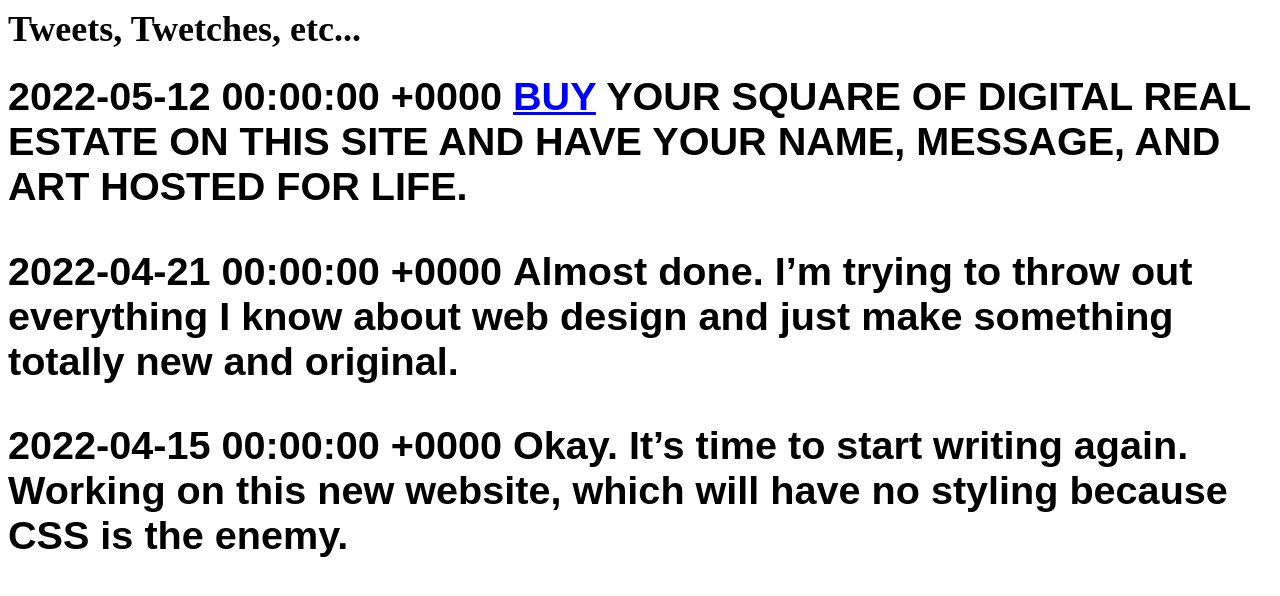
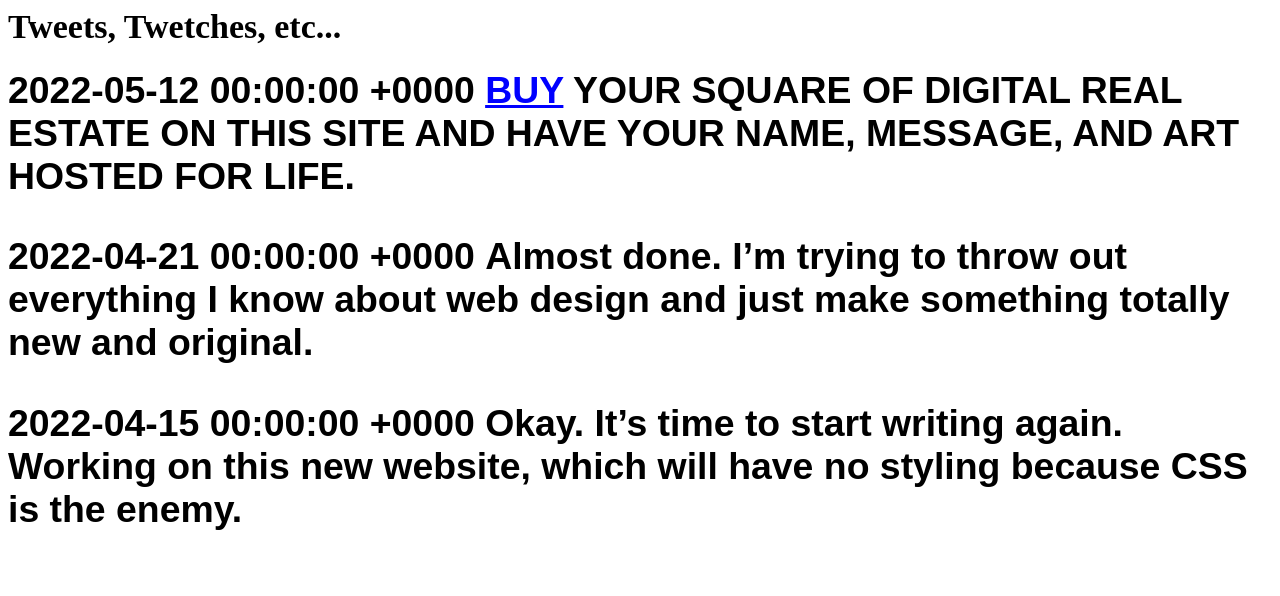
Before and after one commit to 0x000m/old, a Jekyll site: the page built from tweets.md, in a window 1280 px wide. Shown: the top 596 px of the page. Built offline with Jekyll 4.4.1, drawn with Linux system fonts in a browser that asks for light colours.

Commit message:
Update default.html

```diff
--- a/_layouts/default.html
+++ b/_layouts/default.html
@@ -8,7 +8,7 @@
     background-color: #006951;}
 
       article{margin:auto;max-width:650px;text-align:justify;}
-      img{mix-blend-mode: hard-light;background-color:#006951;}.low .featured-img,.low p.img,li.low .featured-img,li.low p.img{background-color:#162dab}.low .category,li.low .category{color:#162dab}.low .category-low,li.low .category-low{display:block}.hig .featured-img,.hig p.img,li.hig .featured-img,li.hig p.img{background-color:#d11305}.hig .category,li.hig .category{color:#d11305}.hig .category-hig,li.hig .category-hig{display:block}.obs .featured-img,.obs p.img{background-color:#006951}.obs .category{color:#006951}.obs .category-obs{display:block}header.top{position:relative;padding-bottom:.5rem;border-bottom:2px solid #000;min-height:110px}header.top h1{text-transform:uppercase}img{max-width:100%;}a{color:default;}h1,h2,h3,h4,h5,h6{font-family:serif;}b{font-family:sans-serif;}body{font-family:sans-serif;font-size:18px;}.tweet p {display:inline;}.tweet{font-size:2.2em;font-weight:700;}.container{position:relative;color:#fff}.bottom-left{position:absolute;bottom:8px;left:16px}.top-left{position:absolute;top:8px;left:16px}.top-right{position:absolute;top:8px;right:16px}.bottom-right{position:absolute;bottom:8px;right:16px}.centered{position:absolute;top:50%;left:50%;transform:translate(-50%,-50%)}.column{float:left;width:33.33%;padding:5px}.row::after{content:"";clear:both;display:table}</style>
+      img{mix-blend-mode: hard-light;background-color:#006951;}.low .featured-img,.low p.img,li.low .featured-img,li.low p.img{background-color:#162dab}.low .category,li.low .category{color:#162dab}.low .category-low,li.low .category-low{display:block}.hig .featured-img,.hig p.img,li.hig .featured-img,li.hig p.img{background-color:#d11305}.hig .category,li.hig .category{color:#d11305}.hig .category-hig,li.hig .category-hig{display:block}.obs .featured-img,.obs p.img{background-color:#006951}.obs .category{color:#006951}.obs .category-obs{display:block}header.top{position:relative;padding-bottom:.5rem;border-bottom:2px solid #000;min-height:110px}header.top h1{text-transform:uppercase}img{max-width:100%;}a{color:default;}h1,h2,h3,h4,h5,h6{font-family:serif;}b{font-family:sans-serif;}body{font-family:sans-serif;font-size:17px;}.tweet p {display:inline;}.tweet{font-size:2.2em;font-weight:700;}.container{position:relative;color:#fff}.bottom-left{position:absolute;bottom:8px;left:16px}.top-left{position:absolute;top:8px;left:16px}.top-right{position:absolute;top:8px;right:16px}.bottom-right{position:absolute;bottom:8px;right:16px}.centered{position:absolute;top:50%;left:50%;transform:translate(-50%,-50%)}.column{float:left;width:33.33%;padding:5px}.row::after{content:"";clear:both;display:table}</style>
    <!-- <style>
       body{font-family:serif;}main p{max-width:600px;}main{padding:20px;}.page-header{margin-bottom:35px;font-size:16px;}.page-teaser{margin-bottom:20px;}</style>-->
 
```
